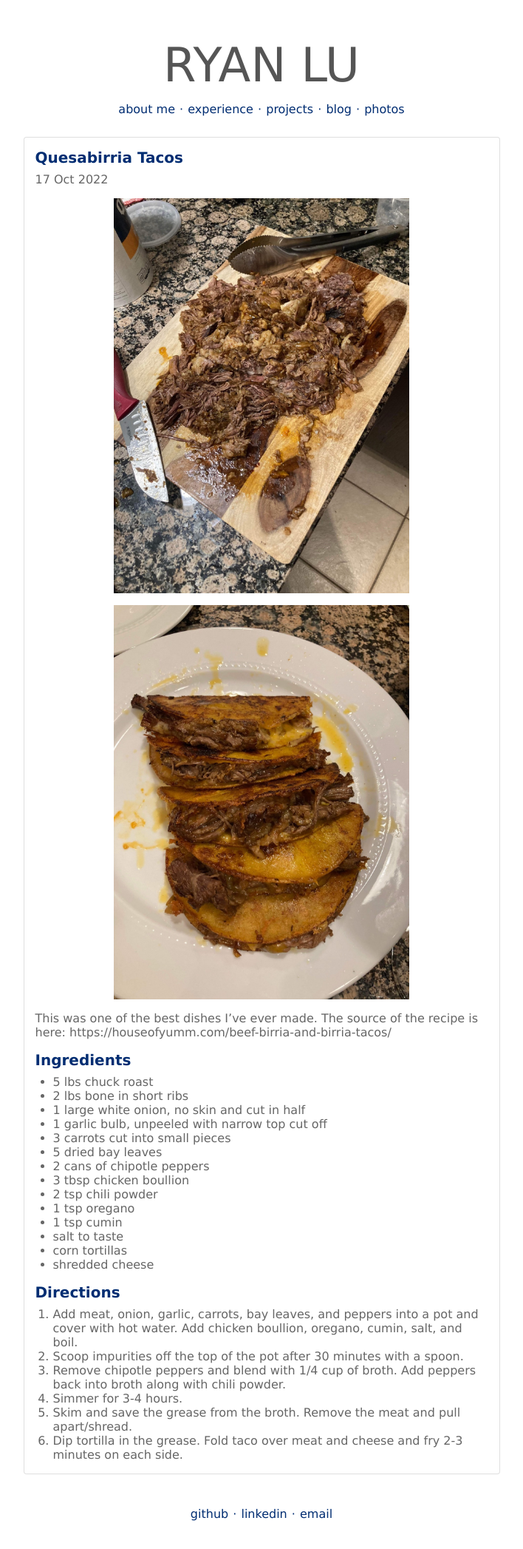
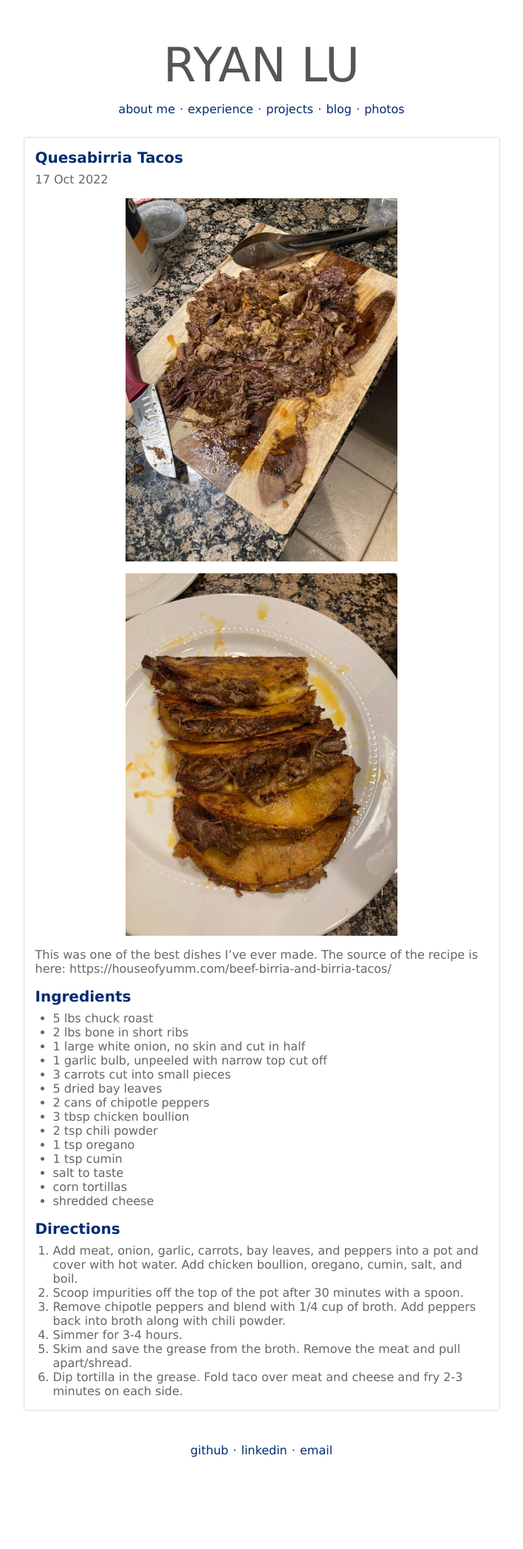
Before and after one commit to ryanlu41/ryanlu41.github.io, a Jekyll site: the page built from _posts/2022-10-17-Quesabirria.md, in a window 1280 px wide. Shown: the whole page at 74% size, without its empty margins (286-994 px from the left). Built offline with Jekyll 4.4.1, drawn with Linux system fonts in a browser that asks for light colours; after the commit the page ends 2008 px from its top, so only the background shows below that.

Commit message:
switched all widths to percentages in blog posts

```diff
--- a/_posts/2022-10-17-Quesabirria.md
+++ b/_posts/2022-10-17-Quesabirria.md
@@ -6,11 +6,11 @@ category: "Recipes"
 ---
 
 {:refdef: style="text-align: center;"}
-![birria1](https://ryanlu41.github.io/images/blog/birria1.jpeg){: width="400"}
+![birria1](https://ryanlu41.github.io/images/blog/birria1.jpeg){: width="60%"}
 {: refdef}
 
 {:refdef: style="text-align: center;"}
-![birria2](https://ryanlu41.github.io/images/blog/birria2.jpeg){: width="400"}
+![birria2](https://ryanlu41.github.io/images/blog/birria2.jpeg){: width="60%"}
 {: refdef}
 
 This was one of the best dishes I've ever made. The source of the recipe is here: https://houseofyumm.com/beef-birria-and-birria-tacos/
```
Also changed, not shown: _posts/2021-12-25-Dumpling-Recipe.md (+1 -1 lines), _posts/2022-10-29-Fruit-Tier-List.md (+1 -1 lines).
